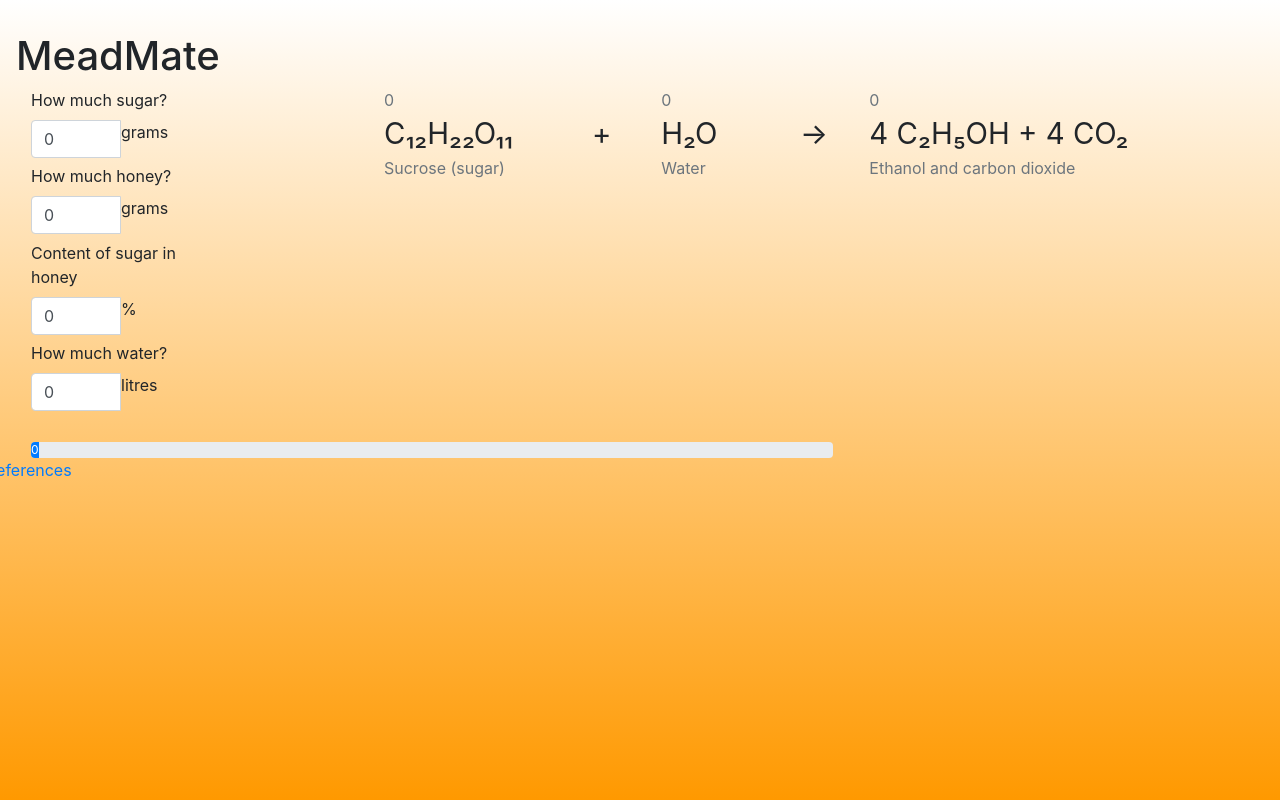
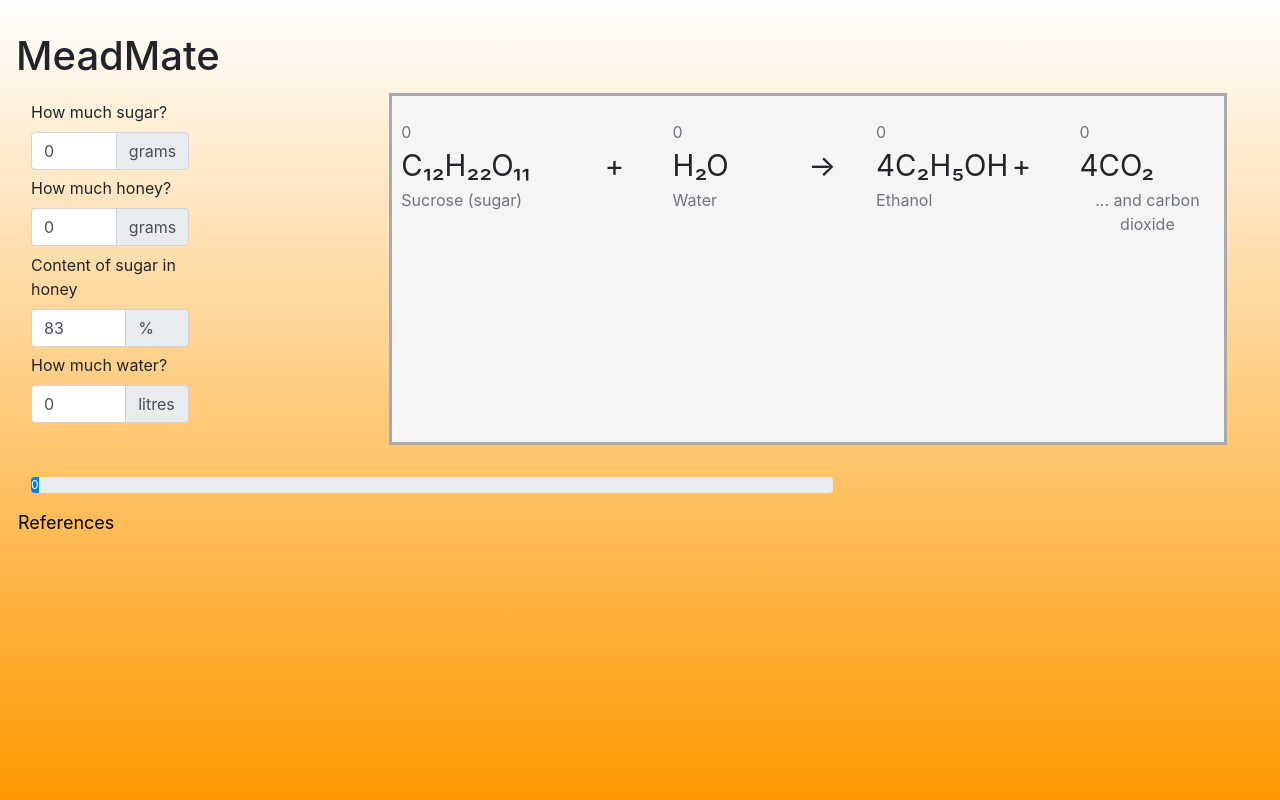
Before and after one commit to kalaksi/meadmate, a React (Create React App) app: page / in a window 1280 px wide. Built offline with nearby package versions, Linux system fonts and the light colour scheme.

Commit message:
More refactoring
- Lift state to upper level
- Move to Bootstrap 4
- Initial version of all the state changes

```diff
--- a/public/index.html
+++ b/public/index.html
@@ -24,7 +24,11 @@
       work correctly both with client-side routing and a non-root public URL.
       Learn how to configure a non-root public URL by running `npm run build`.
     -->
+    <!-- Bootstrap integration -->
     <link rel="stylesheet" type="text/css" crossorigin="anonymous" href="https://stackpath.bootstrapcdn.com/bootstrap/4.4.1/css/bootstrap.min.css" integrity="sha384-Vkoo8x4CGsO3+Hhxv8T/Q5PaXtkKtu6ug5TOeNV6gBiFeWPGFN9MuhOf23Q9Ifjh">
+    <script src="https://code.jquery.com/jquery-3.4.1.slim.min.js" crossorigin="anonymous" integrity="sha384-J6qa4849blE2+poT4WnyKhv5vZF5SrPo0iEjwBvKU7imGFAV0wwj1yYfoRSJoZ+n"></script>
+    <script src="https://stackpath.bootstrapcdn.com/bootstrap/4.4.1/js/bootstrap.min.js" crossorigin="anonymous" integrity="sha384-wfSDF2E50Y2D1uUdj0O3uMBJnjuUD4Ih7YwaYd1iqfktj0Uod8GCExl3Og8ifwB6"></script>
+
     <!--
     <link rel="stylesheet" type="text/css" href="https://maxcdn.bootstrapcdn.com/bootstrap/4.3.6/css/bootstrap.min.css">
     <script src="https://code.jquery.com/jquery-1.12.4.min.js"></script>
--- a/src/App.js
+++ b/src/App.js
@@ -1,28 +1,77 @@
 import React from 'react';
 import './index.css';
 import ParameterForm from './Components/ParameterForm';
+import ferment from './ferment';
 
 export default class App extends React.Component {
+  constructor(props) {
+    super(props);
+    this.state = {
+      equation: {
+        water: 0.0,
+        sucrose: 0.0,
+        ethanol: 0.0,
+        carbon_dioxide: 0.0,
+      },
+      parameters: {
+        sugar: 0,
+        honey: 0,
+        honeycontent: 83,
+        water: 0,
+      },
+    };
+
+    this.handleChange = this.handleChange.bind(this);
+  }
+
   render() {
     return (
       <div id="content" className="container-fluid fill">
-        <div className="row">
+        <div id="header" className="row">
           <HeaderText/>
         </div>
         <div className="row">
-          <ParameterForm/>
-          <div className="col-xs-12 col-md-8">
-            <Equation/>
+          <div id="parameters" onChange={this.handleChange}>
+            <ParameterForm onChange={this.handleChange}
+                           sugar={this.state.parameters.sugar}
+                           honey={this.state.parameters.honey}
+                           honeycontent={this.state.parameters.honeycontent}
+                           water={this.state.parameters.water} />
           </div>
-          <div className="col-xs-12 col-md-8">
-            <AlcoholBar/>
+          <div id="equation" className="col-xs-12 col-md-8">
+            <Equation water={this.state.equation.water}
+                      sucrose={this.state.equation.sucrose}
+                      ethanol={this.state.equation.ethanol}
+                      carbon_dioxide={this.state.equation.carbon_dioxide} />
+          </div>
+          <div id="result" className="col-xs-12 col-md-8">
+            <ResultBox/>
           </div>
         </div>
-        <div className="row">
+        <div id="references" className="row">
           <References/>
         </div>
       </div>
     );
+  }
+
+  handleChange(event) {
+    let newState = {
+      parameters: this.state.parameters,
+      equation: this.state.equation,
+    }
+
+    newState["parameters"][event.target.id] = parseFloat(event.target.value).toFixed(1);
+
+    // Calculate the equation fields
+    let all_sucrose = this.state.parameters.sugar + (this.state.parameters.honey * this.state.parameters.honeycontent);
+    let result = ferment(all_sucrose, this.state.parameters.water);
+    newState["equation"]["water"] = result.consumption.water.toFixed(2);
+    newState["equation"]["sucrose"] = result.consumption.sucrose.toFixed(2);
+    newState["equation"]["ethanol"] = result.product.ethanol.toFixed(2);
+
+    console.log(newState);
+    this.setState(newState);
   }
 }
 
@@ -46,9 +95,6 @@ class EquationSymbol extends React.Component {
 }
 
 class EquationElement extends React.Component {
-  static defaultProps = {
-    "amount": 0,
-  }
   render() {
     return (
       <div className={this.props.className}>
@@ -64,18 +110,20 @@ class Equation extends React.Component {
   render() {
     return (
       <div className="row">
-        <EquationElement className="col-xs-6 col-sm-3 col-sm-3" element="C₁₂H₂₂O₁₁" description="Sucrose (sugar)"/>
+        <EquationElement className="col-xs-6 col-sm-3 col-md-3" element="C₁₂H₂₂O₁₁" description="Sucrose (sugar)" amount={this.props.sucrose}/>
         <EquationSymbol className="col-xs-1 col-sm-1 col-md-1" symbol="+"/>
-        <EquationElement className="col-xs-4 col-sm-2 col-sm-2"  element="H₂O" description="Water"/>
-        <EquationSymbol className="col-xs-2 col-xs-offset-1 col-sm-1 col-sm-offset-0 col-md-1" symbol="&rarr;"/>
-        <EquationElement className="col-xs-9 col-sm-5 col-sm-5" element="4 C₂H₅OH + 4 CO₂" description="Ethanol and carbon dioxide"/>
+        <EquationElement className="col-xs-4 col-sm-2 col-md-2"  element="H₂O" description="Water" amount={this.props.water}/>
+        <EquationSymbol className="col-xs-2 col-sm-1 col-md-1" symbol="&rarr;"/>
+        <EquationElement className="col-xs-6 col-sm-2 col-md-2" element="4C₂H₅OH" description="Ethanol" amount={this.props.ethanol}/>
+        <EquationSymbol className="col-xs-1 col-sm-1 col-md-1" symbol="+"/>
+        <EquationElement className="col-xs-4 col-sm-2 col-md-2" element="4CO₂" description="... and carbon dioxide" amount={this.props.carbon_dioxide}/>
       </div>
     );
   }
 }
 
 
-class AlcoholBar extends React.Component {
+class ResultBox extends React.Component {
   static defaultProps = {
     "progress": 0,
   }
--- a/src/Components/ParameterForm.js
+++ b/src/Components/ParameterForm.js
@@ -3,44 +3,37 @@ import React from 'react';
 import './ParameterForm.css';
 
 export default class ParameterForm extends React.Component {
-
   render() {
     return (
       <div className="form-horizontal">
-        <InputField id="sugar" label="How much sugar?" input_step="10" units="grams"/>
-        <InputField id="honey" label="How much honey?" input_step="10" units="grams"/>
-        <InputField id="honey-content" label="Content of sugar in honey" default_value="83" units="%"/>
-        <InputField id="water" label="How much water?" units="litres"/>
+        <InputField id="sugar" label="How much sugar?" input_step="10" units="grams" value={this.props.sugar}/>
+        <InputField id="honey" label="How much honey?" input_step="10" units="grams" value={this.props.honey}/>
+        <InputField id="honeycontent" label="Content of sugar in honey" units="%" value={this.props.honeycontent}/>
+        <InputField id="water" label="How much water?" units="litres" value={this.props.water}/>
       </div>
     );
   }
 }
 
 class InputField extends React.Component {
-  constructor(props) {
-      super(props);
-      this.state = {value: 0};
-      this.handleChange = this.handleChange.bind(this);
-  }
-
-  handleChange(event) {
-      this.setState({value: event.target.value});
-  }
-
   static defaultProps = {
-    "input_step": "any",
-    "input_min": 0,
+    input_step: "any",
+    input_min: 0,
   }
 
   render() {
     return (
       <div className="form-group tight-bottom">
         <label htmlFor={this.props.id} className="col-sm-5 col-md-6 control-label">{this.props.label}</label>
-        <div className="col-sm-5 col-md-6"><div className="input-group">
-          <input id={this.props.id} type="number" step={this.props.input_step} min={this.props.input_min}
-                 className="form-control input-sm" value={this.state.value} onChange={this.handleChange}></input>
-          <span className="input-group-addon">{this.props.units}</span>
-        </div></div>
+        <div className="col-sm-5 col-md-6">
+          <div className="input-group">
+            <input id={this.props.id} type="number" step={this.props.input_step} min={this.props.input_min}
+                   className="form-control input-sm" value={this.props.value}></input>
+            <div className="input-group-append">
+              <span className="input-group-text">{this.props.units}</span>
+            </div>
+          </div>
+        </div>
       </div>
     );
   }
--- a/src/ferment.js
+++ b/src/ferment.js
@@ -31,9 +31,10 @@ const SUCROSE_TO_ETHANOL_RATIO = 0.95;
 const YEAST_SURVIVAL_LIMIT = 15.0
 
 /**
- *
+ * Find the closest numeric key to `target` in a hash without exceeding `target`.
  * @param {*} target Target number to look for in hash keys.
- * @param {*} hash The key-value store we're looking the keys in.
+ * @param {*} hash The key-value store we're looking the keys in. Keys must be numeric.
+ * @return The hash key.
  */
 function select_response(target, hash) {
     let hash_keys = Object.keys(hash);
@@ -54,7 +55,7 @@ function select_response(target, hash) {
  * @param {*} ethanol_amount Amount of ethanol, in litres.
  * @param {*} water_amount Amount of water, in litres.
  */
-function get_response(ethanol_amount, water_amount) {
+function rate_my_mead(ethanol_amount, water_amount) {
 
     // vol-%
     let percentage = (ethanol_amount / water_amount) * 100.0;
@@ -90,7 +91,7 @@ function get_response(ethanol_amount, water_amount) {
     return {
         'message': responses.amount[select_response(litres, responses.amount)] +
                    ' of ' + responses.percentage[select_response(percentage, responses.percentage)],
-        'status': response.status,
+        'status': responses.status,
     };
 }
 
@@ -99,15 +100,15 @@ function get_response(ethanol_amount, water_amount) {
  * @param sucrose Sucrose, in grams.
  * @param water Amount of water, in litres (dm^3).
  */
-function calculate(all_sucrose, all_water, units_in_mols=false) {
+export default function ferment(all_sucrose, all_water, units_in_mols=false) {
     // Begin with optimistic values. Units in mols.
     let consumption = {
-        'sucrose': all_sucrose / MASS.sucrose,
-        'water': (all_water * 1000 * DENSITY.water) / MASS.water,
+        'sucrose': all_sucrose / MASS_PER_MOL.sucrose,
+        'water': (all_water * 1000 * DENSITY.water) / MASS_PER_MOL.water,
     };
 
     // Consumption of the other depends directly on which is the bottleneck
-    consumption.sucrose = min(consumption.water, consumption.sucrose);
+    consumption.sucrose = Math.min(consumption.water, consumption.sucrose);
     // Not 100% is usually converted to ethanol.
     consumption.sucrose *= SUCROSE_TO_ETHANOL_RATIO;
 
@@ -120,11 +121,12 @@ function calculate(all_sucrose, all_water, units_in_mols=false) {
     };
 
     if (units_in_mols === false) {
-        consumption.sucrose *= MASS.sucrose; // grams
-        consumption.water = consumption.water * MASS.water / DENSITY.water/ 1000; // litres
-        product.ethanol *= MASS.ethanol; // grams
-        product.water = product.water * MASS.water / DENSITY.ethanol / 1000; // litres
+        consumption.sucrose *= MASS_PER_MOL.sucrose; // grams
+        consumption.water = consumption.water * MASS_PER_MOL.water / DENSITY.water/ 1000; // litres
+        product.ethanol *= MASS_PER_MOL.ethanol; // grams
+        product.water = product.water * MASS_PER_MOL.water / DENSITY.ethanol / 1000; // litres
     }
+    console.log(consumption);
 
     return {
         'consumption': consumption,
--- a/src/index.css
+++ b/src/index.css
@@ -7,18 +7,6 @@ body {
     padding-top: 2em;
     padding-left: 1em;
     padding-right: 1em;
-}
-
-.input-group span {
-    min-width: 4em;
-}
-
-.tight-bottom {
-    margin-bottom: 0.4em;
-}
-
-.text-large {
-    font-size: 22pt;
 }
 
 #content {
@@ -32,11 +20,6 @@ body {
 }
 
 #parameters {
-    /*
-    Add col-md-12 to form-horziontal div to get padding
-    if you want an outline
-    outline: 0.2em solid #AAA;
-    */
     padding-top: 0.75em;
     padding-bottom: 0.75em;
 }
@@ -46,8 +29,7 @@ body {
     outline: 0.2em solid #AAA;
     margin-top: 0.5em;
     background-color: #F5F5F5;
-    padding-top: 0.5em;
-    padding-bottom: 0.5em;
+    padding: 1.5em;
 }
 
 #result {
```
